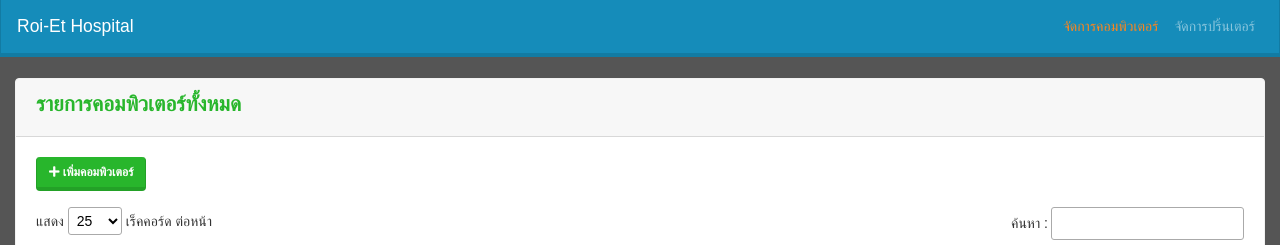
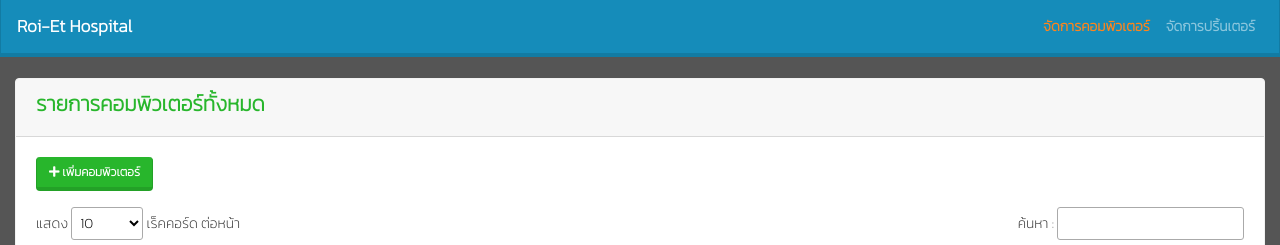
Before and after one commit to sgukz/workshop_com, a PHP site: page /src/views/main.php?page=showdata-computer in a window 1280 px wide. Shown: the top 245 px of the page. Run offline with PHP 8.4, Linux system fonts and the light colour scheme; the visitor is signed in with stand-in values (Sample User, id 1); data that the repository does not hold is empty.

Commit message:
change form-printer is_submit_add

```diff
--- a/src/components/_navbar.php
+++ b/src/components/_navbar.php
@@ -1,5 +1,5 @@
 <nav class="navbar navbar-expand-lg navbar-dark bg-primary">
-        <a class="navbar-brand" href="#">Roi-Et Hospital</a>
+        <a class="navbar-brand font-weight-bold" href="#">Roi-Et Hospital</a>
         <button class="navbar-toggler" type="button" data-toggle="collapse" data-target="#navbarColor01" aria-controls="navbarColor01" aria-expanded="false" aria-label="Toggle navigation">
             <span class="navbar-toggler-icon"></span>
         </button>
@@ -29,12 +29,12 @@
             ?>
             <ul class="navbar-nav">
                 <li class="nav-item <?=$active_com?>">
-                    <a class="nav-link <?=$color_com?>" href="?page=showdata-computer">
+                    <a class="nav-link <?=$color_com?> font-weight-bold" href="?page=showdata-computer">
                         จัดการคอมพิวเตอร์
                     </a>
                 </li>
                 <li class="nav-item <?=$active_print?>">
-                    <a class="nav-link <?=$color_print?>" href="?page=showdata-printer">
+                    <a class="nav-link <?=$color_print?> font-weight-bold" href="?page=showdata-printer">
                         จัดการปริ้นเตอร์
                     </a>
                 </li>
--- a/src/controllers/printer/PrinterController.php
+++ b/src/controllers/printer/PrinterController.php
@@ -4,7 +4,7 @@ include '../../models/ComputerModel.php';
 include '../../models/PrinterModel.php';
 $pattern_printer_barcode = "";
 // is_add_new = 1 ### This is add data new
-if ($_POST["is_add_new"] == 1) {
+if ($_POST["is_add_new"] == "add") {
     if ($_POST["pnum"] === "") {
         $year_ = (int)date("y") + 43;
         $month_ = (int)date("m");
@@ -88,7 +88,7 @@ if ($_POST["is_add_new"] == 1) {
             "sql" => $query_add_printer
         ];
     }
-} else if ($_POST["is_add_new"] == 2) {
+} else if ($_POST["is_add_new"] == "update") {
     $pnum = $_POST["pnum"];
     $condition_cr_printer = "printer_barcode = '$pnum'";
     $condition_printer = "printer_id = '$pnum'";
--- a/src/views/main.php
+++ b/src/views/main.php
@@ -20,6 +20,8 @@ include '../functions/_function.php';
     <link rel="stylesheet" href="../../assets/css/jquery.dataTables.min.css">
     <link rel="icon" href="../../assets/img/icon.ico">
     <link rel="stylesheet" href="https://cdnjs.cloudflare.com/ajax/libs/font-awesome/5.15.1/css/all.min.css" />
+    <link rel="preconnect" href="https://fonts.gstatic.com">
+    <link href="https://fonts.googleapis.com/css2?family=Kanit:wght@200&display=swap" rel="stylesheet">
 </head>
 
 <body class="bg-dark">
@@ -61,8 +63,8 @@ include '../functions/_function.php';
         $(".select2").select2();
         $("#show-data").DataTable({
             "lengthMenu": [
-                [25, 50, 100, -1],
-                [25, 50, 100, "All"]
+                [10,25, 50, 100, -1],
+                [10, 25, 50, 100, "ทั้งหมด"]
             ],
             "oLanguage": {
                 "sLengthMenu": "แสดง _MENU_ เร็คคอร์ด ต่อหน้า",
```
Also changed, not shown: index.php (+7 -1 lines), src/components/form-printer.php (+4 -3 lines).
